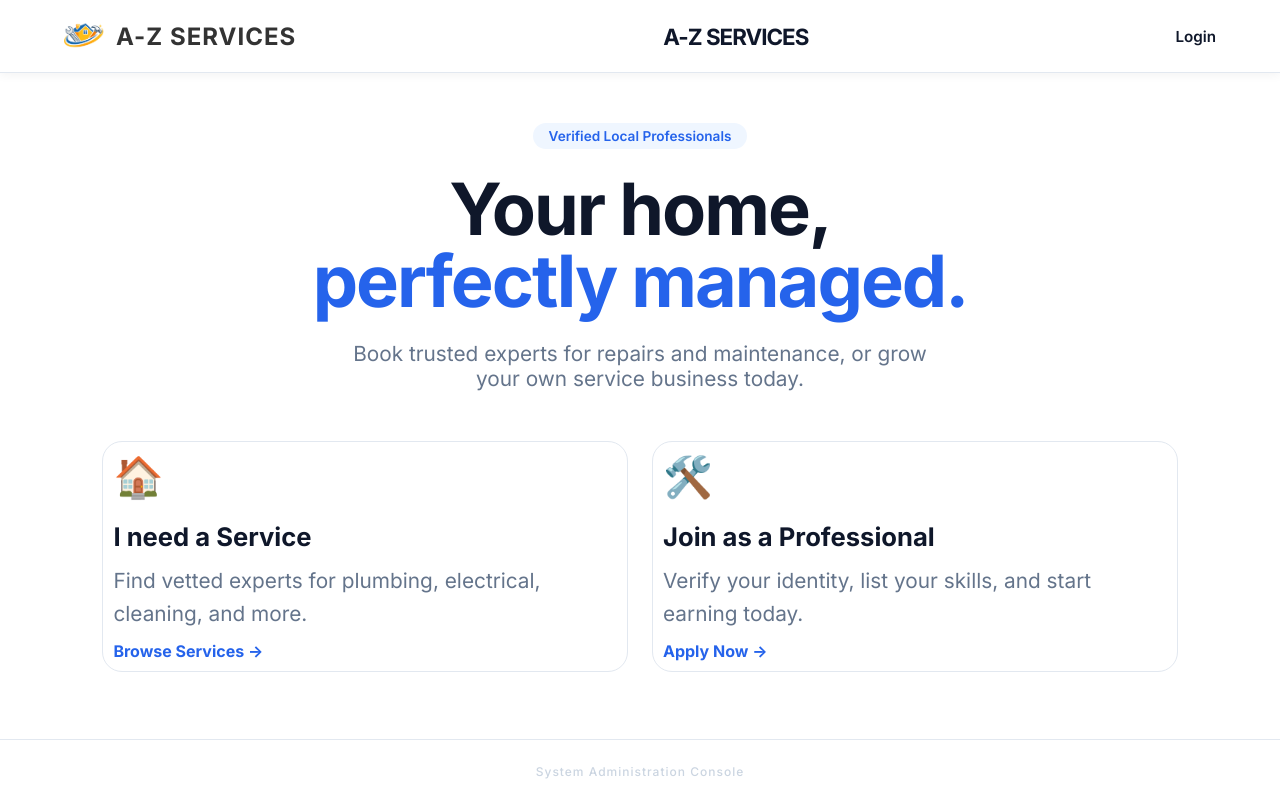
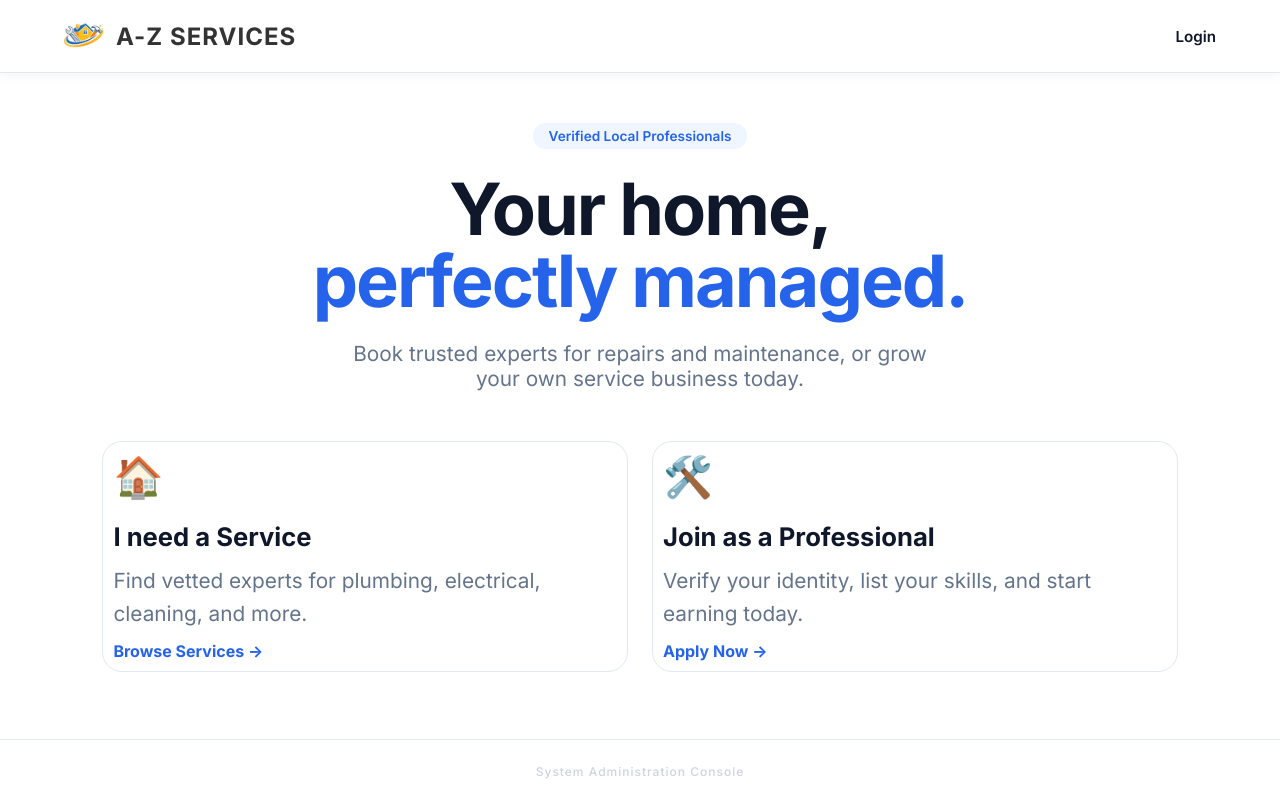
Before and after one commit to saishiva174/A_Z_final, a React (Vite) app in the folder frontend/household/: page / in a window 1280 px wide. Built offline with nearby package versions, Linux system fonts and the light colour scheme; no server answers.

Commit message:
case senstivity for vercel1

```diff
--- a/frontend/household/src/pages/Home.jsx
+++ b/frontend/household/src/pages/Home.jsx
@@ -10,7 +10,7 @@ const Home = () => {
           <img src={logo} alt="A-Z Services Logo" className="navbar-logo" />
           <span className="logo-text">A-Z SERVICES</span>
         </div>
-        <div className="logo">A-Z SERVICES</div>
+
         <div className="nav-actions">
           <Link to="/admin-login" className="login-link">Login</Link>
         </div>
```
